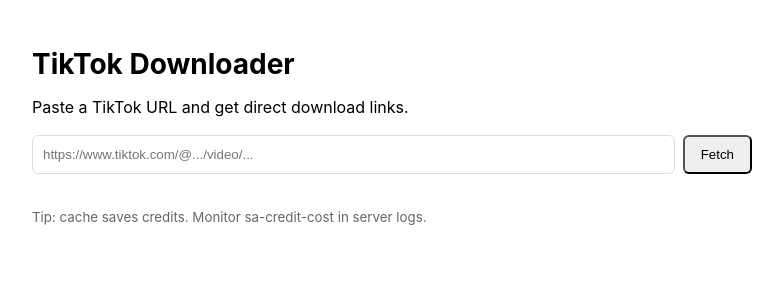
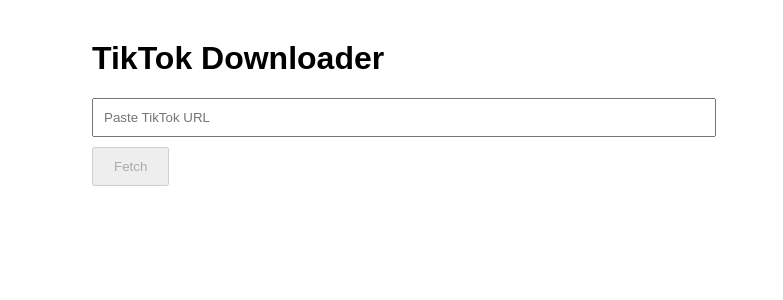
Before and after one commit to RandomJuice12/TikTok_ScraperAPI, a Next.js app: page / in a window 1280 px wide. Shown: the top 300 px of the page, without its empty margins (248-1031 px from the left). Built offline with nearby package versions, Linux system fonts and the light colour scheme.

Commit message:
Update index.js

```diff
--- a/pages/index.js
+++ b/pages/index.js
@@ -1,75 +1,104 @@
 import { useState } from "react";
-import axios from "axios";
 
 export default function Home() {
   const [url, setUrl] = useState("");
   const [result, setResult] = useState(null);
   const [loading, setLoading] = useState(false);
+  const [error, setError] = useState("");
 
-  const submit = async (e) => {
-    e.preventDefault();
-    if (!url) return alert("Paste a TikTok URL");
+  async function fetchTikTok() {
     setLoading(true);
+    setError("");
     setResult(null);
 
     try {
-      const res = await axios.post("/api/tiktok", { url });
-      setResult(res.data);
+      const res = await fetch("/api/tiktok", {
+        method: "POST",
+        headers: { "Content-Type": "application/json" },
+        body: JSON.stringify({ url }),
+      });
+      const data = await res.json();
+
+      if (!res.ok) throw new Error(data.error || "Unknown error");
+
+      setResult(data);
     } catch (err) {
-      console.error(err);
-      alert(err?.response?.data?.error || "Request failed");
+      setError(err.message);
     } finally {
       setLoading(false);
     }
-  };
+  }
 
   return (
-    <div style={{ fontFamily: "Inter, system-ui, sans-serif", padding: 20 }}>
-      <div style={{ maxWidth: 720, margin: "0 auto" }}>
-        <h1 style={{ fontSize: 28, marginBottom: 12 }}>TikTok Downloader</h1>
-        <p style={{ marginBottom: 18 }}>Paste a TikTok URL and get direct download links.</p>
+    <div style={{ maxWidth: 600, margin: "40px auto", fontFamily: "sans-serif" }}>
+      <h1>TikTok Downloader</h1>
 
-        <form onSubmit={submit} style={{ display: "flex", gap: 8, marginBottom: 12 }}>
       <input
+        type="text"
+        placeholder="Paste TikTok URL"
         value={url}
         onChange={(e) => setUrl(e.target.value)}
-            placeholder="https://www.tiktok.com/@.../video/..."
-            style={{ flex: 1, padding: 10, borderRadius: 6, border: "1px solid #ddd" }}
+        style={{ width: "100%", padding: "10px", marginBottom: "10px" }}
       />
-          <button type="submit" disabled={loading} style={{ padding: "10px 16px", borderRadius: 6 }}>
-            {loading ? "Loading..." : "Fetch"}
+      <button
+        onClick={fetchTikTok}
+        disabled={loading || !url}
+        style={{ padding: "10px 20px", cursor: "pointer" }}
+      >
+        {loading ? "Fetching..." : "Fetch"}
       </button>
-        </form>
+
+      {error && <p style={{ color: "red", marginTop: "10px" }}>{error}</p>}
 
       {result && (
-          <div style={{ marginTop: 18, padding: 12, border: "1px solid #eee", borderRadius: 6 }}>
-            <h2 style={{ marginBottom: 8 }}>Results</h2>
-            <div style={{ marginBottom: 8 }}><strong>Credits used:</strong> {result.creditUsed ?? "unknown"}</div>
-            {result.title && <div style={{ marginBottom: 8 }}><strong>Title:</strong> {result.title}</div>}
+        <div style={{ marginTop: "30px" }}>
+          <h2 style={{ marginBottom: "10px" }}>{result.title || "Untitled Video"}</h2>
           {result.thumbnail && (
-              <div style={{ marginBottom: 8 }}>
-                <img src={result.thumbnail} alt="thumb" style={{ maxWidth: "100%" }} />
+            <img
+              src={result.thumbnail}
+              alt="Thumbnail"
+              style={{ width: "100%", maxWidth: 400, marginBottom: "10px" }}
+            />
+          )}
+
+          {/* Video */}
+          {result.video ? (
+            <a
+              href={result.video}
+              target="_blank"
+              rel="noopener noreferrer"
+              style={{ display: "inline-block", marginBottom: "10px" }}
+            >
+              <button style={{ padding: "10px 20px", cursor: "pointer" }}>
+                Download Video
+              </button>
+            </a>
+          ) : (
+            <p style={{ color: "orange" }}>⚠️ Video unavailable. Try again later.</p>
+          )}
+
+          {/* Audio */}
+          {result.audio ? (
+            <a
+              href={result.audio}
+              target="_blank"
+              rel="noopener noreferrer"
+              style={{ display: "inline-block", marginBottom: "10px" }}
+            >
+              <button style={{ padding: "10px 20px", cursor: "pointer" }}>
+                Download Audio (MP3)
+              </button>
+            </a>
+          ) : (
+            <p style={{ color: "orange" }}>⚠️ Audio unavailable.</p>
+          )}
+
+          {/* Cache info */}
+          {result.cached && (
+            <p style={{ fontSize: "0.8rem", color: "green" }}>✅ Result from cache</p>
+          )}
         </div>
       )}
-            <div style={{ display: "flex", flexDirection: "column", gap: 8 }}>
-              {result.video && (
-                <a href={result.video} target="_blank" rel="noreferrer" style={{ padding: 10, background: "#10b981", color: "white", textDecoration: "none", borderRadius: 6 }}>
-                  Download Video (No Watermark)
-                </a>
-              )}
-              {result.audio && (
-                <a href={result.audio} target="_blank" rel="noreferrer" style={{ padding: 10, background: "#7c3aed", color: "white", textDecoration: "none", borderRadius: 6 }}>
-                  Download Audio (MP3)
-                </a>
-              )}
-            </div>
-          </div>
-        )}
-
-        <footer style={{ marginTop: 32, color: "#666" }}>
-          <small>Tip: cache saves credits. Monitor sa-credit-cost in server logs.</small>
-        </footer>
-      </div>
     </div>
   );
 }
```
Lines whose indentation alone changed are shown as unchanged.
